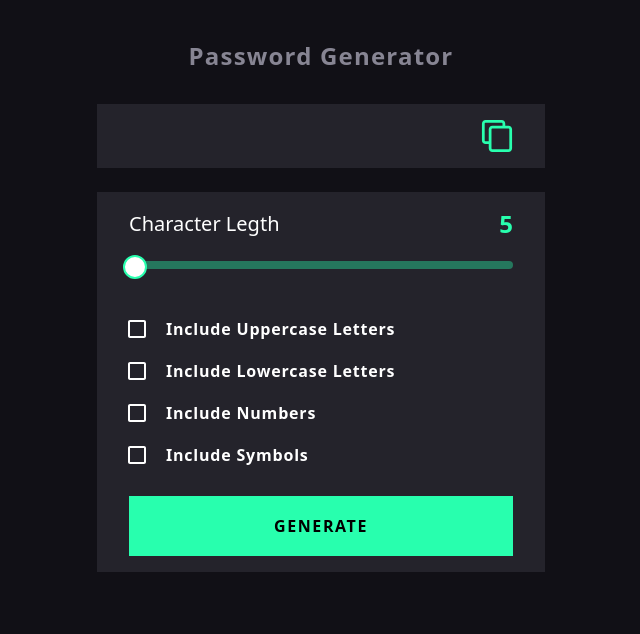
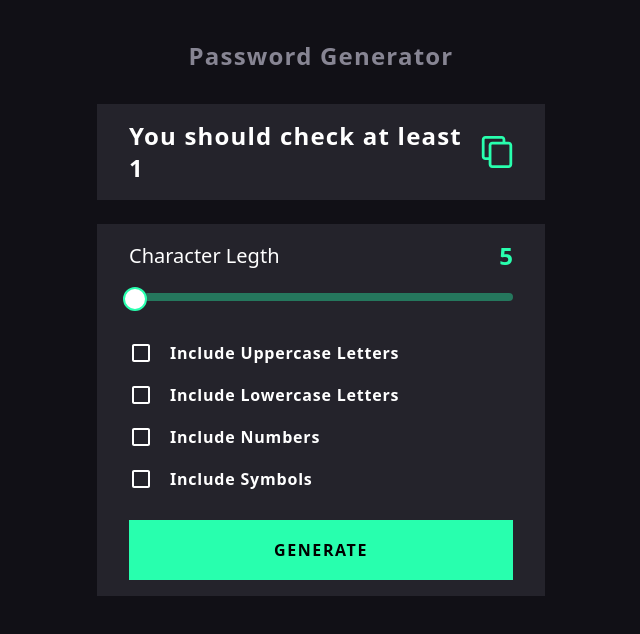
Before and after one commit to ComboTWTW/password-generator, a React (Vite) app: page / in a window 1280 px wide. Shown: the top 634 px of the page, without its empty margins (319-959 px from the left). Built offline with nearby package versions, Linux system fonts and the light colour scheme.

Commit message:
final verison

```diff
--- a/src/components/Menu.tsx
+++ b/src/components/Menu.tsx
@@ -38,11 +38,10 @@ const Menu = () => {
         setMenu({...menu, [check]:event.target.checked})
     }
 
-    const [password, setPassword] = useState<string>("");
+    const [password, setPassword] = useState<string>("You should check at least 1");
 
     const wordRender = (menu:menuT) => {
-        const word = passwordGenerator(menu)
-        console.log(word)
+        const word = passwordGenerator(menu);
         setPassword(word);
     }
 
@@ -50,14 +49,14 @@ const Menu = () => {
         <Password password={password}/>
         <div className={`bg-cardDark ${style.padding} space-y-5 mt-6`}>
 
-            <div className="flex flex-col md:gap-2">
+            <div className="flex flex-col gap-3 md:gap-2">
                 {/* Slider Section */}
                 <div className="flex flex-row justify-between items-center">
                     <p className={`${style.textRegular} text-white justify-start`} >Character Legth</p>
                     <p className='justify-end text-2xl font-bold text-green'>{menu.leng}</p>
                 </div>
 
-                <div className="">
+                <div className="mr-[15px]">
                     <PrettoSlider
                     aria-label="custom thumb label"
                     step={1}
@@ -69,8 +68,8 @@ const Menu = () => {
                 </div>
             </div>
             {/* Checkbox Section */}
-            <div className="">
-                <ul className="flex flex-col">
+            <div className="px-1">
+                <ul className="flex flex-col -mt-2 mb-3">
                     {list.map((item) => (
                         <li key={item.id} id={item.id} className="flex flex-row items-center space-x-2" >
                             <CustomCheck
--- a/src/components/Password.tsx
+++ b/src/components/Password.tsx
@@ -5,7 +5,7 @@ const Password = (word:any) => {
     return <div className={`flex flex-col`}>
         <div className={`${style.padding} flex flex-row bg-cardDark justify-between items-center`}>
           <p className="md:text-2xl text-xl tracking-wider font-semibold text-white justify-start">{word.password}</p>
-          <img src={icon} alt="copy" className="justify-end h-[32px] w-[32px] active:bg-white cursor-pointer" onClick={() => {navigator.clipboard.writeText(word.password)}}/>
+          <img src={icon} alt="copy" className="justify-end h-[32px] w-[32px] active:h-[28px] active:w-[28px] cursor-pointer" onClick={() => {navigator.clipboard.writeText(word.password)}}/>
         </div>
 
       </div>
--- a/src/constants/indexMUI.ts
+++ b/src/constants/indexMUI.ts
@@ -7,11 +7,15 @@ export const PrettoSlider = withStyles({
       color: 'rgb(40, 255, 174)',
       height: 8,
 
+
     },
     thumb: {
       height: 24,
       width: 24,
       bottom: 3,
+
+
+
       backgroundColor: '#fff',
       border: '2px solid currentColor',
       '&:focus, &:hover, &$active': {
@@ -29,6 +33,7 @@ export const PrettoSlider = withStyles({
     rail: {
       height: 8,
       borderRadius: 4,
+      marginLeft: 15,
     },
   })(Slider);
 
--- a/src/functions/passwordGenerator.ts
+++ b/src/functions/passwordGenerator.ts
@@ -20,8 +20,6 @@ export const passwordGenerator = (menuObj:menuT) => {
     );
 
     const [ length, uppercase, lowercase, numbers, symbols ] = [...Object.values(menuObj)];
-    const checks = [uppercase, lowercase, numbers, symbols];
-
 
 
     const generateTheWord = ( length:any, uppercase:any, lowercase:any, numbers:any, symbols:any ) => {
@@ -39,7 +37,9 @@ export const passwordGenerator = (menuObj:menuT) => {
         ///const characters = shuffleArray(word);
         ///return characters.join('');
     }
-
-    return(generateTheWord(length, uppercase, lowercase, numbers, symbols));
-
+    if (uppercase === false && lowercase === false && numbers === false && symbols === false) {
+      return ("You should check at least 1")
+    } else {
+      return(generateTheWord(length, uppercase, lowercase, numbers, symbols));
+    }
 }
--- a/src/style.ts
+++ b/src/style.ts
@@ -3,5 +3,5 @@ export const style = {
     padding: "py-4 px-4 md:py-4 md:px-8",
     text: "md:text-2xl text-xl",
     textRegular: "md:text-xl text-xl",
-    button: "bg-green w-full py-4 text-center font-bold cursor-pointer tracking-widest active:bg-cardDark border-solid border-2 border-green active:text-green active:border-solid active:border-2 active:border-green",
+    button: "bg-green w-full py-4 text-center font-bold cursor-pointer tracking-widest md:active:bg-cardDark border-solid border-2 border-green md:active:text-green active:border-solid active:border-2 active:border-green",
 }
```
